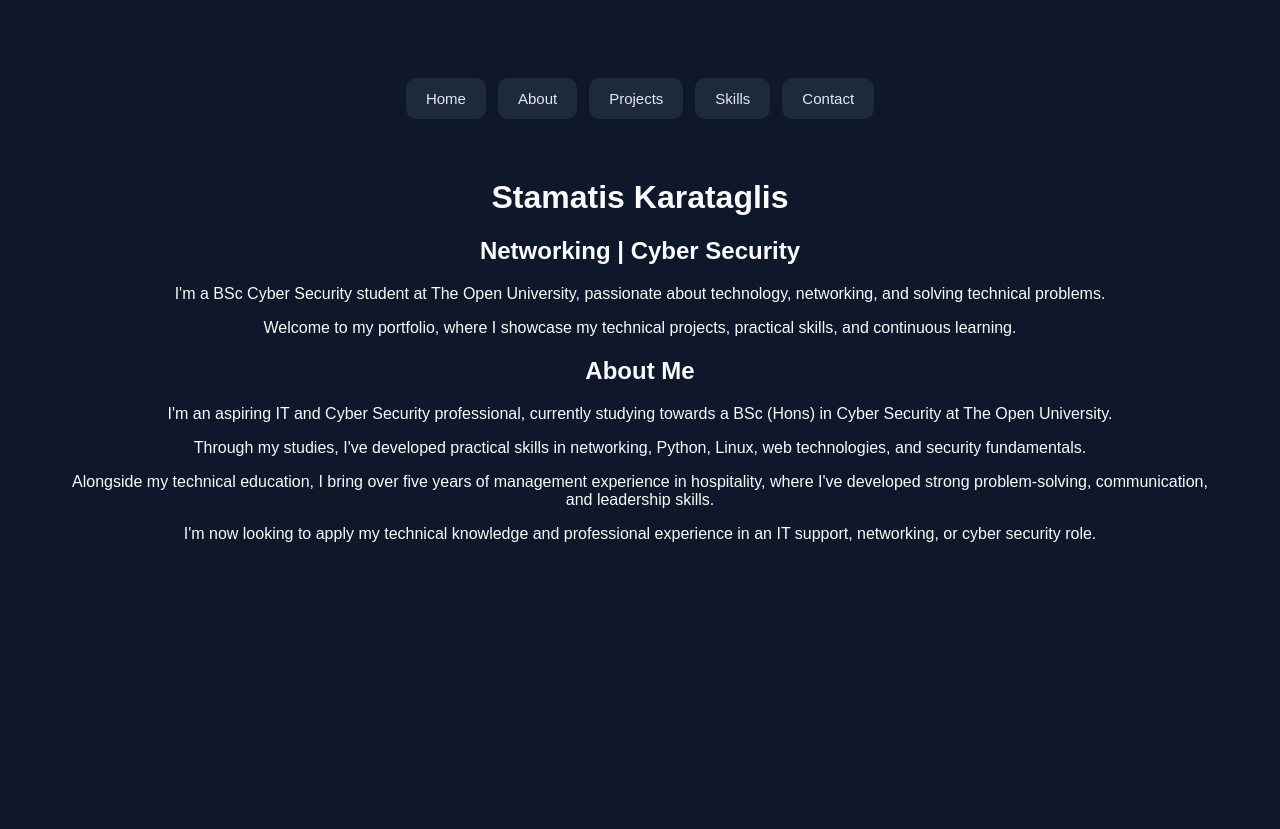
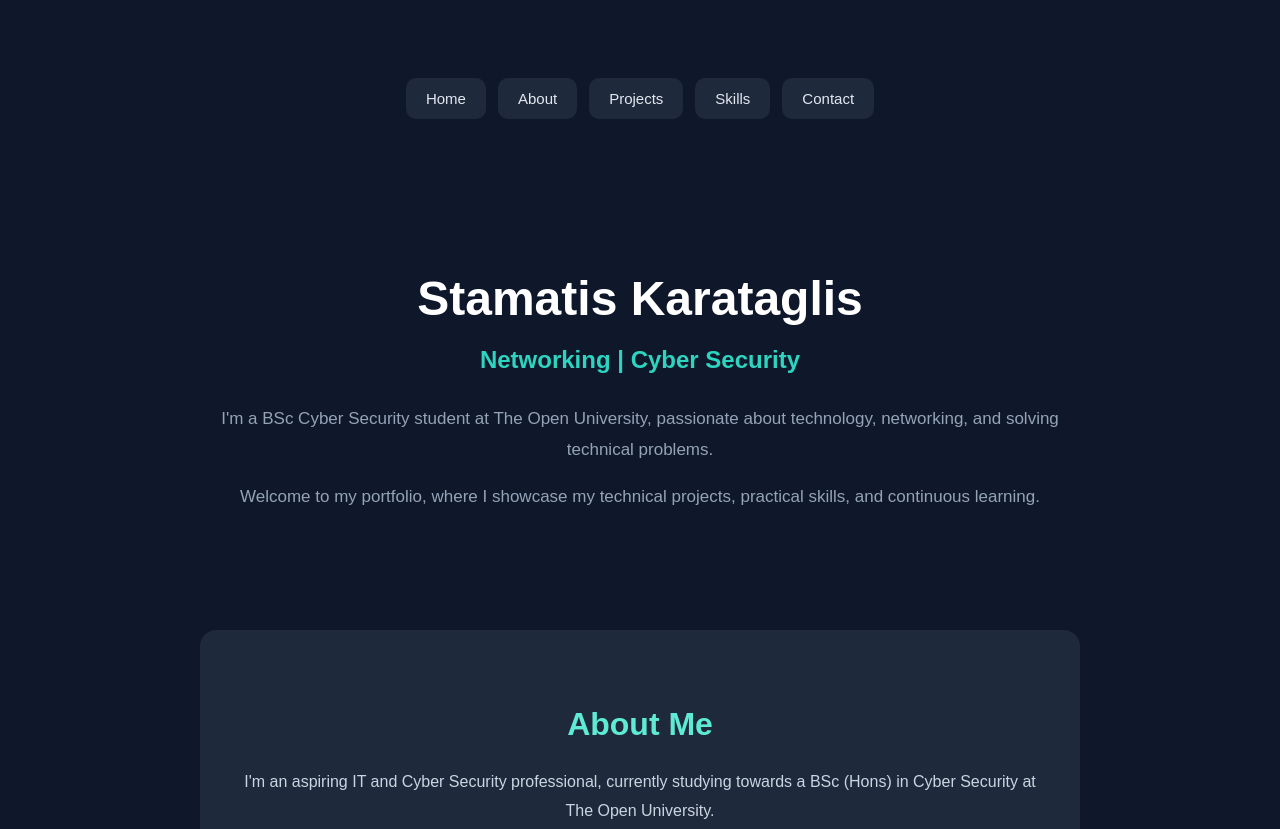
Before and after one commit to skarat05/portfolio, a plain HTML site: page index.html in a window 1280 px wide. Shown: the top 829 px of the page. Before the commit the page ends 800 px from the top, so only its background shows below. Drawn offline with Linux system fonts and the light colour scheme.

Commit message:
Add styles for main and about sections

```diff
--- a/style.css
+++ b/style.css
@@ -37,3 +37,52 @@ nav a:focus-visible {
     color: #5eead4;
     transform: translateY(-2px);
 }
+
+/* Main introduction */
+
+main {
+    padding: 60px 20px;
+    max-width: 900px;
+    margin: 0 auto;
+}
+
+main h1 {
+    font-size: 48px;
+    color: #ffffff;
+    margin-bottom: 15px;
+}
+
+main h2 {
+    font-size: 24px;
+    color: #2dd4bf;
+    margin-bottom: 30px;
+}
+
+main p {
+    color: #94a3b8;
+    font-size: 17px;
+    line-height: 1.8;
+}
+
+/* About Me section */
+
+#about {
+    background-color: #1e293b;
+    padding: 50px 40px;
+    border-radius: 16px;
+    max-width: 800px;
+    margin: 40px auto;
+}
+
+#about h2 {
+    font-size: 32px;
+    color: #5eead4;
+    margin-bottom: 25px;
+}
+
+#about p {
+    color: #cbd5e1;
+    font-size: 16px;
+    line-height: 1.8;
+    margin-bottom: 20px;
+}
```
